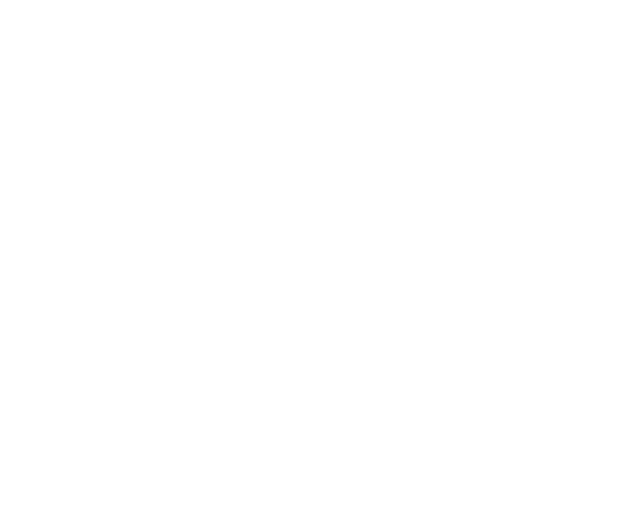
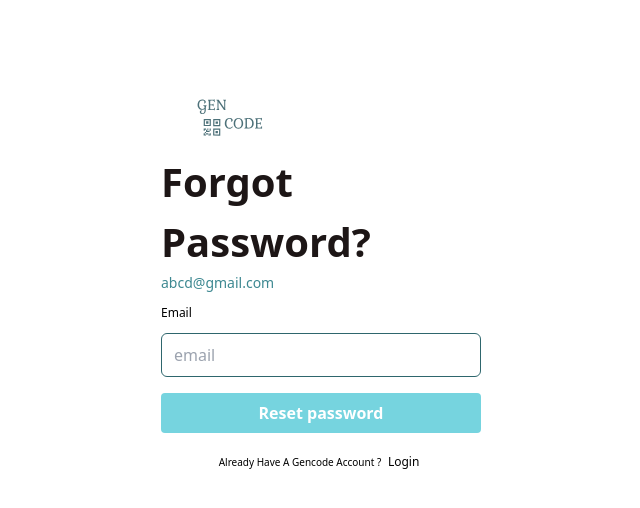
Before and after one commit to iyanuloluwa-Miracle/GenCode, a Vue app: page /forget-password in a window 1280 px wide. Before the commit this address had no page. Shown: the top 508 px of the page, without its empty margins (319-959 px from the left). Built offline with nearby package versions, Linux system fonts and the light colour scheme.

Commit message:
feat:forgot password implementation

```diff
--- a/src/components/Layout/Navbar.vue
+++ b/src/components/Layout/Navbar.vue
@@ -1,8 +1,13 @@
 <template>
-    <div>
-        <p>Hello Navbar</p>
-
-    </div>
+   <Nav>
+    <img src="../../assets/icons/Gen_Code.svg"/>
+    <ul>
+        <li>Home</li>
+        <li>Services</li>
+        <li>Contact Us</li>
+        <li>FAQS</li>
+    </ul>
+   </Nav>
 </template>
 
 <script>
--- a/src/components/Login/Login.vue
+++ b/src/components/Login/Login.vue
@@ -1,6 +1,9 @@
 <template>
   <section class="w-screen h-screen flex items-center justify-center">
     <form class="w-11/12 md:w-1/2 xl:w-1/4">
+      <section>
+        <img src="../../assets/icons/Gen_Code.svg" alt="Logo" class="h-14"/>
+      </section>
       <section class="my-8">
         <h3 class="text-xl capitalize font-semibold text-black01">
           Welcome back !
--- /dev/null
+++ b/src/pages/ForgetPassword.vue
@@ -0,0 +1,49 @@
+<template>
+  <main class="w-full md:my-12 md:items-start flex flex-col overflow-x-hidden">
+    <section class="w-screen flex items-center justify-center my-12">
+      <form class="w-11/12 md:w-1/2 xl:w-1/4">
+        <section>
+          <img src="../assets/icons/Gen_Code.svg" alt="Logo" class="h-14" />
+        </section>
+        <section>
+          <h3 class="text-xl font-semibold text-black01">Forgot Password?</h3>
+          <p class="text-sm text-Till091">
+            abcd@gmail.com
+          </p>
+        </section>
+        <section class="my-2 mb-2">
+          <label htmlFor="username" class="text-base02 block my-2">
+            Email
+          </label>
+          <input
+            class="input border-[1px] border-blue01 focus:border-Till10101 focus:outline-none rounded-md w-full h-11 transition-all px-3 duration-300 ease-linear"
+            type="text"
+            placeholder="email"
+            required=""
+            name="email"
+            value=""
+          />
+        </section>
+        <section class="my-4 mb-5 w-full">
+          <button
+            class="font-semibold selection:capitalize rounded p-2 cursor-pointer transition-all duration-150 ease-in transform undefined text-whites bg-Till10101 hover:bg-blue01 w-full"
+          >
+            Reset password
+          </button>
+        </section>
+        <section>
+          <p class="capitalize text-[10px] text-center">
+            Already have a Gencode account ?
+            <a class="capitalize text-[12px] px-1" href="#">Login</a>
+          </p>
+        </section>
+      </form>
+    </section>
+  </main>
+</template>
+
+<script>
+export default {};
+</script>
+
+<style scoped></style>
--- a/src/routes/router.js
+++ b/src/routes/router.js
@@ -5,6 +5,7 @@
 import SignUp from '../pages/SignUp.vue'
 import FAQ from '../pages/FAQ.vue'
 import ContactUs from '../pages/ContactUs.vue'
+import ForgetPassword from '../pages/ForgetPassword.vue'
 
 
 
@@ -17,6 +18,7 @@
     { path: '/register', component: SignUp },
     { path: '/faqs', component: FAQ },
     { path: '/contact-us', component: ContactUs },
+    { path: '/forget-password',component:ForgetPassword},
   ]
 })
 
```
Also changed, not shown: src/static/imgs/Gen_Code.svg (added).
